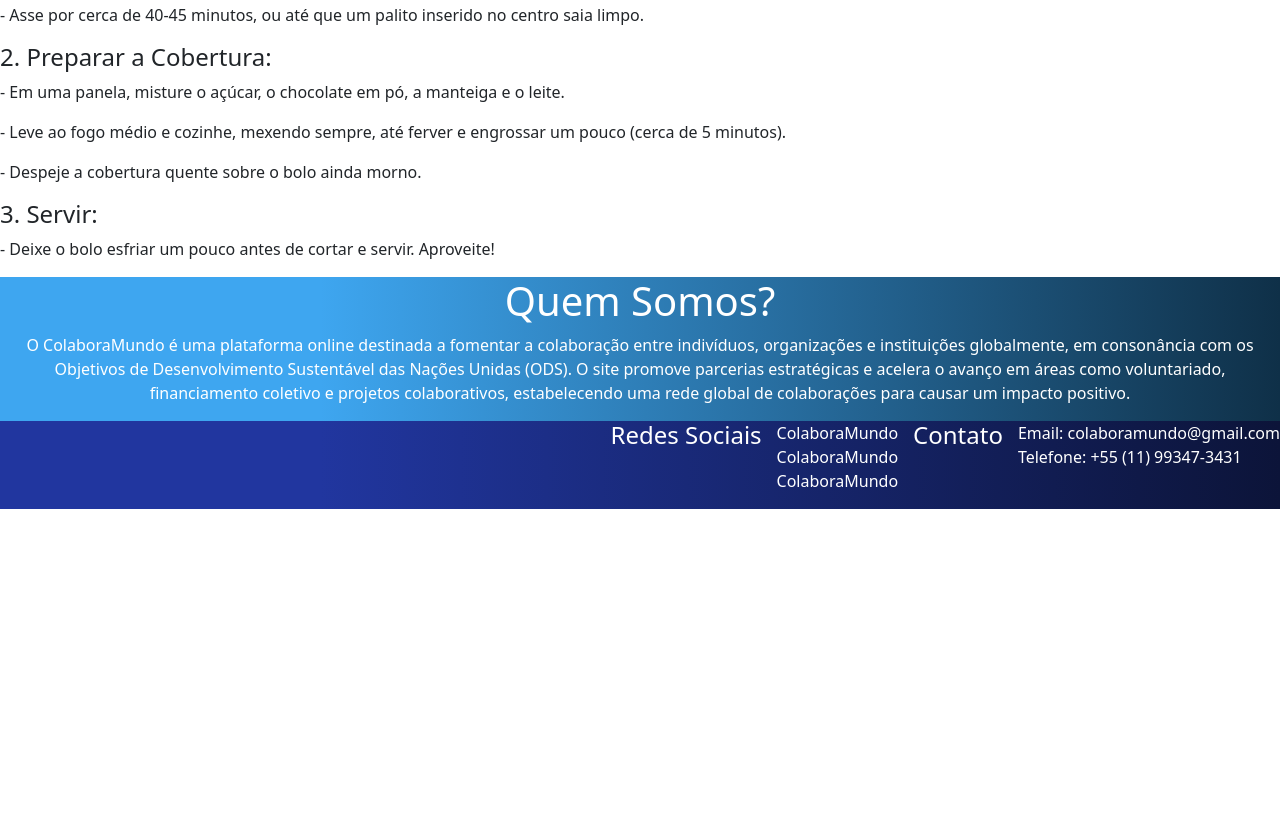
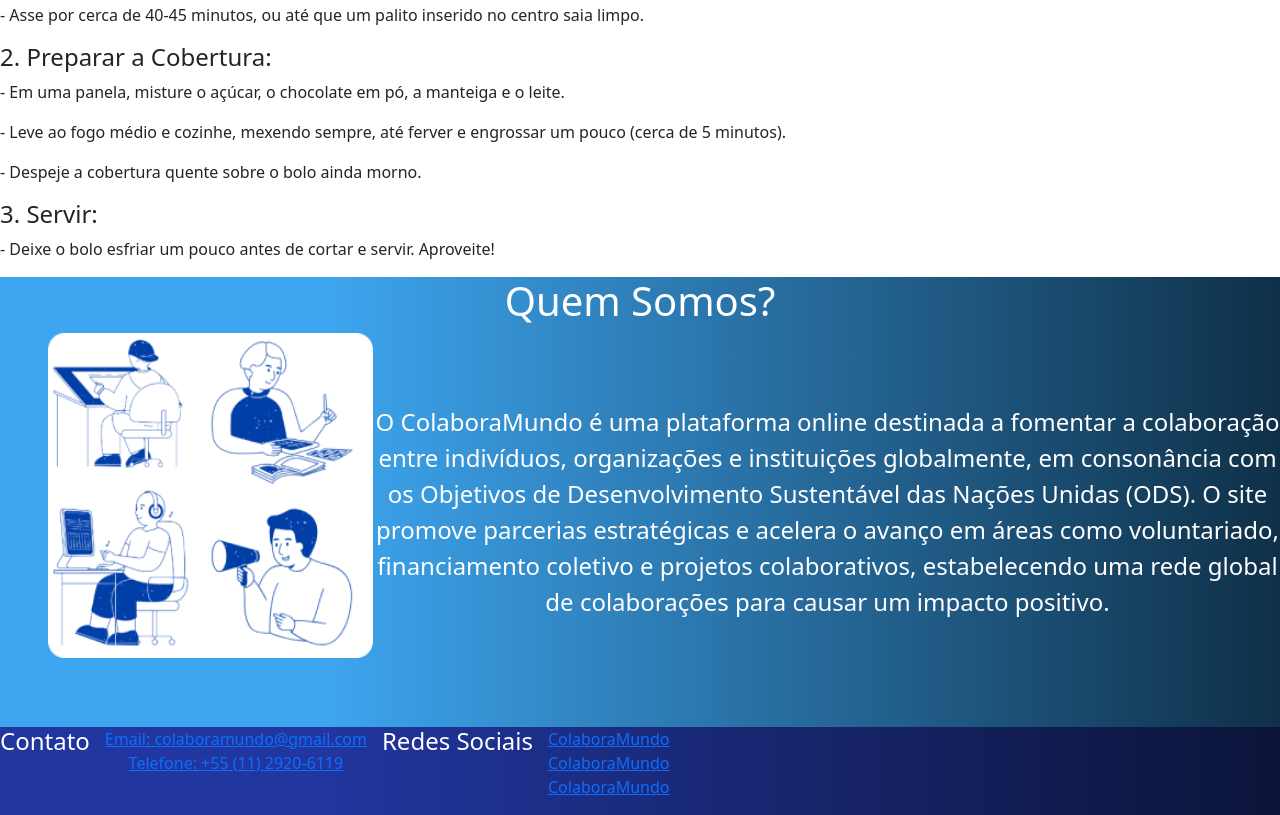
Before and after one commit to rouri404/ColaboraMundo, a website: page index.html in a window 1280 px wide. Shown: the part 918-1733 px from the top of the page. Before the commit the page ends 1427 px from the top, so only its background shows below. Drawn offline with nearby package versions, Linux system fonts and the light colour scheme; files that its build step writes are made by us from their sources.

Commit message:
Ajeitando  o index

```diff
--- a/index.html
+++ b/index.html
@@ -17,10 +17,10 @@
         <h1 class="titulo fs-1 fw-bolder text">ColaboraMundo</h1>
         <nav class="botoes">
             <a href="/user">
-                <img src="imagens/User.png" alt="User" style="width: 25px; height: 25px; margin-right: 2px">
+                <img src="imagens/User.png" alt="User" style="width: 23px; height: 23px; margin-right: 2px">
             </a>
             <a href="/notificações">
-                <img src="imagens/Notificação.png" alt="Notificação" style="width: 24px; height: 24px; margin-right: 1px">
+                <img src="imagens/Notificação.png" alt="Notificação" style="width: 22px; height: 22px; margin-right: 4px">
             </a>
         </nav>
         <div class="input-search d-flex align-items-center">
@@ -67,19 +67,22 @@
     </div>
 
     <footer class="footer">
-        <div class="topo">
+        <div class="topo fs-4 ">
             <h1>Quem Somos?</h1>
+            <div class="img-texto d-flex align-items-center">
+            <img class="ms-5" src="imagens/Image1.png" alt="Imagem" style="margin-right: 2px; margin-left: 5px;margin-bottom: 50px; width: 325px; height: 325px;">
             <p>O ColaboraMundo é uma plataforma online destinada a fomentar a colaboração entre indivíduos, organizações e instituições globalmente, em consonância com os Objetivos de Desenvolvimento Sustentável das Nações Unidas (ODS). O site promove parcerias estratégicas e acelera o avanço em áreas como voluntariado, financiamento coletivo e projetos colaborativos, estabelecendo uma rede global de colaborações para causar um impacto positivo.</p>
+            </div>
         </div>
         <div class="base">
+            <h4>Contato</h4>
+            <p><a href="/email">Email: colaboramundo@gmail.com</a><br>
+            <a href="/telefone">Telefone: +55 (11) 2920-6119</a></p>
+
             <h4>Redes Sociais</h4>
             <p><a href="/Instagram">ColaboraMundo</a><br>
             <a href="/Facebook">ColaboraMundo</a><br>
             <a href="/X">ColaboraMundo</a></p>
-
-            <h4>Contato</h4>
-            <p><a href="/email">Email: colaboramundo@gmail.com</a><br>
-            <a href="/telefone">Telefone: +55 (11) 99347-3431</a></p>
         </div>
     </footer>
 
--- a/styles.scss
+++ /dev/null
@@ -1,15 +0,0 @@
-$header-bg-color: #21369f;
-
-.header {
-    background-color: #21369f;
-    color: white;
-    padding: 20px;
-}
-
-
-.footer {
-    background: linear-gradient(to right, #3EA6F0, #0F3048);
-    color: white;
-    text-align: center;
-    padding: 10px;
-  }
```
Also changed, not shown: css/styles.css, imagens/Image1.png (added), sass/styles.scss (line endings or trailing spaces), styles.css (deleted), 1 other file.
